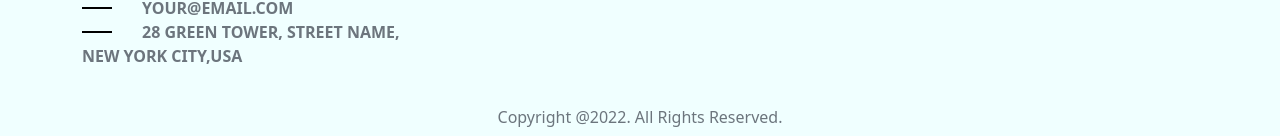
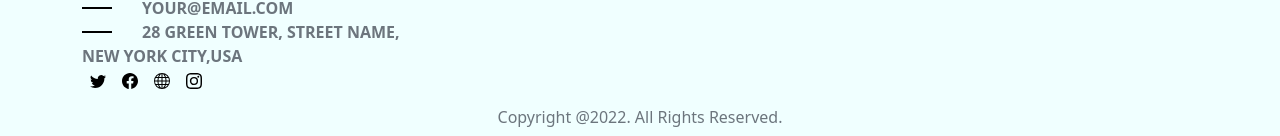
Before and after one commit to Boku5250/Boku-and-Kaleem, a plain HTML site: page index.html in a window 1280 px wide. Shown: the part 2360-2496 px from the top of the page. Drawn offline with nearby package versions, Linux system fonts and the light colour scheme; the site is published under a folder, as on GitHub Pages, so addresses that start at the root find nothing.

Commit message:
reviewed and fixed

```diff
--- a/index.html
+++ b/index.html
@@ -161,8 +161,8 @@
       </div>
       <div class="row">
         <div class="col-4">
-          <img class="mx-2" src="/img\twitter.svg" alt=""><img class="mx-2" src="/img\facebook.svg" alt=""><img
-            class="mx-2" src="/img\globe.svg" alt=""><img class="mx-2" src="/img\instagram.svg" alt="">
+          <img class="mx-2" src="img\twitter.svg" alt=""><img class="mx-2" src="img\facebook.svg" alt=""><img
+            class="mx-2" src="img\globe.svg" alt=""><img class="mx-2" src="img\instagram.svg" alt="">
         </div>
       </div>
       <div class="row justify-content-center mt-3">
```
